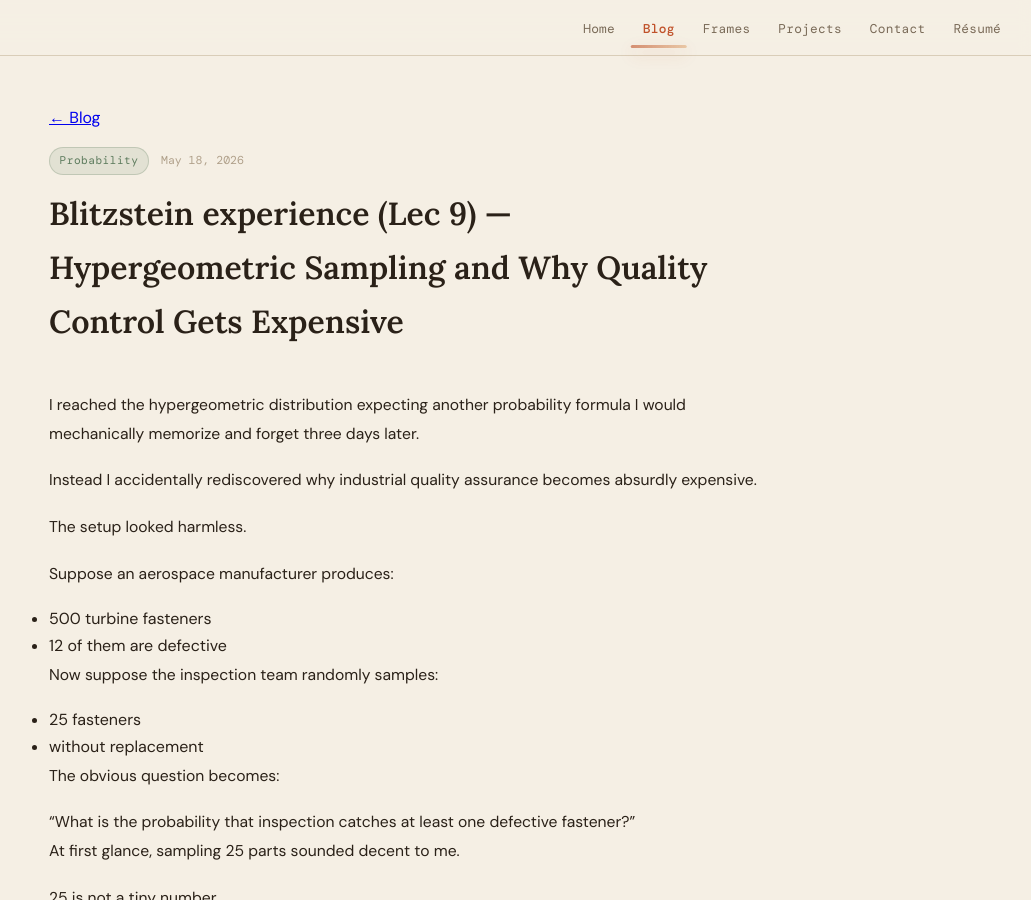
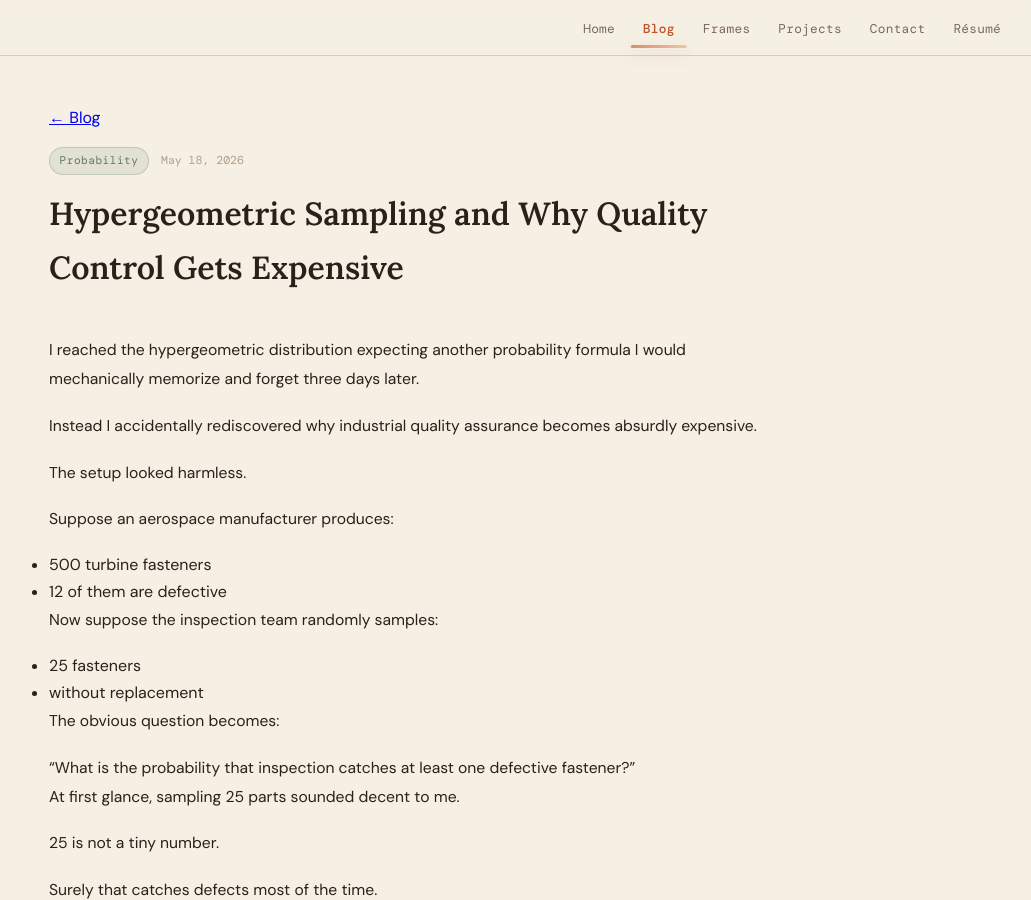
Before and after one commit to ViRaika/ViRaika.github.io, a Jekyll site: the page built from _posts/2026-05-18-hypergeometric-sampling-and-why-quality-control-gets-expensive.md, in a window 1280 px wide and 900 px high. Shown: the whole window, without its empty margins (235-1266 px from the left). Built offline with Jekyll 4.4.1, drawn with Linux system fonts in a browser that asks for light colours; some web fonts are replaced.

Commit message:
Revise post title and update tags
Updated the title and tags for clarity and relevance.

```diff
--- a/_posts/2026-05-18-hypergeometric-sampling-and-why-quality-control-gets-expensive.md
+++ b/_posts/2026-05-18-hypergeometric-sampling-and-why-quality-control-gets-expensive.md
@@ -1,8 +1,8 @@
 ---
 layout: post
-title: "Blitzstein experience (Lec 9) — Hypergeometric Sampling and Why Quality Control Gets Expensive"
+title: "Hypergeometric Sampling and Why Quality Control Gets Expensive"
 date: 2026-05-18
-tags: [Probability, Reliability Engineering]
+tags: [Probability, Quality Control]
 excerpt: "I thought inspecting 25 parts out of 500 sounded pretty reasonable. Hypergeometric distributions politely informed me that reality disagrees."
 ---
 
```
